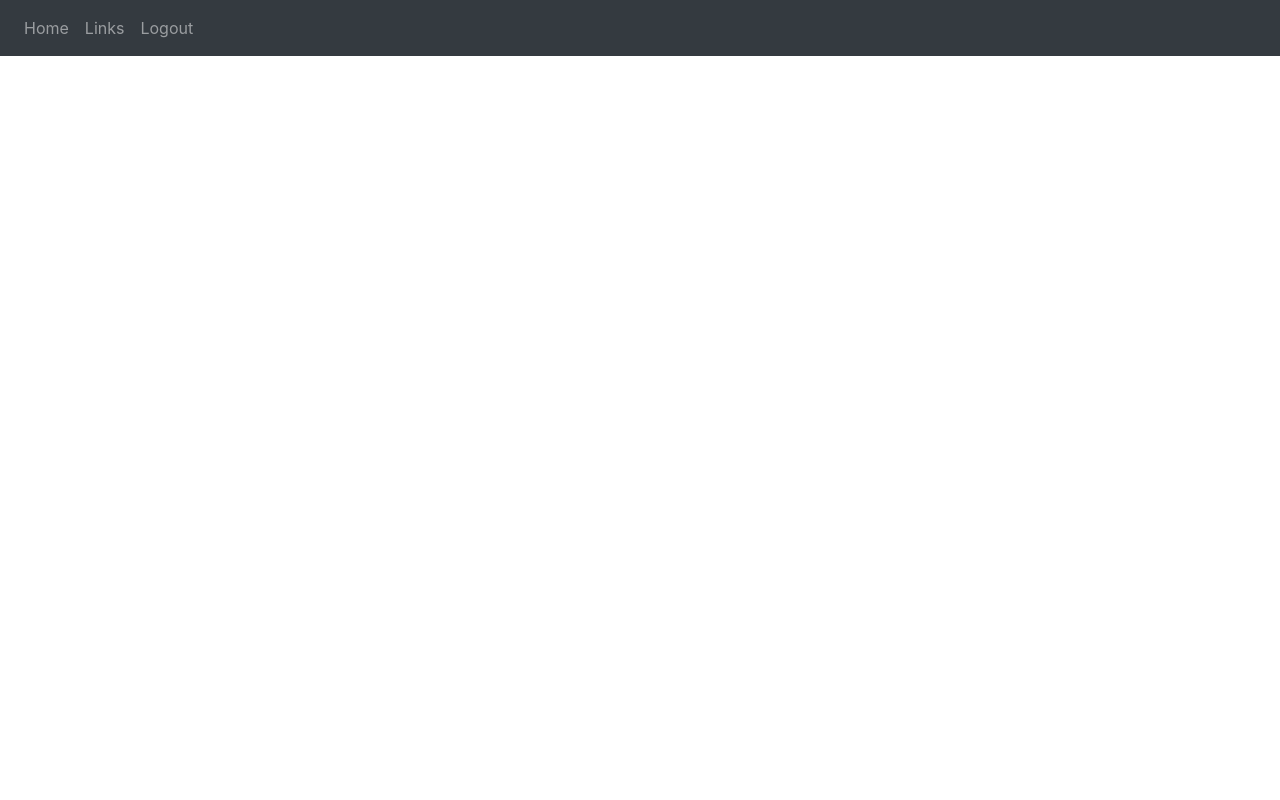
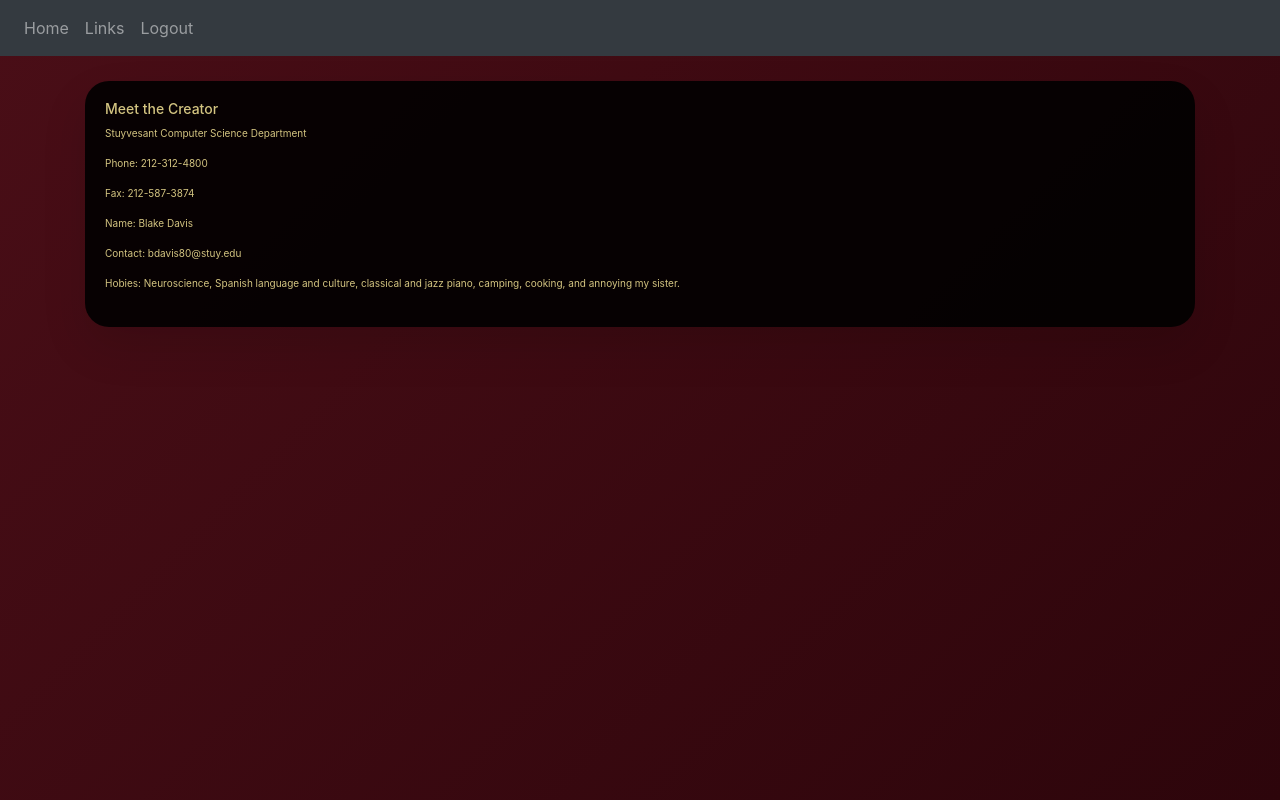
Before and after one commit to DJBlakethesnake/New-folder, a Flask app: page /Quiz in a window 1280 px wide. Run offline with Flask 3, Linux system fonts and the light colour scheme; a user stored in the database is signed in; parts of the project's set-up code (start-up, migrations or seed data) failed here and were passed over; some libraries are stand-ins or nearby versions.

Commit message:
Add footer with creator details and styles
Added footer section with creator information and styling.

```diff
--- a/website/templates/quiz.html
+++ b/website/templates/quiz.html
@@ -3,5 +3,45 @@
 {% block title %}Productivity Quiz{% endblock %}
 
 {% block content %}
+<style>
+    .footer {   background-color: #4a0e17;
+   text-align: left;
+   margin: 25px auto 40px auto;
+   padding: 20px;
+   border-radius: 24px;
+   background: rgba(0, 0, 0, 0.9);
+   box-shadow: 0 20px 45px rgba(0, 0, 0, 0.12);
+   max-width: 1120px;
+   animation: fadeInUp 0.7s ease;
+   }
+   body {
+    background: linear-gradient(135deg, #4a0e17 0%, #2d050b 100%);
+    min-height: 100vh;
+  }
+  @keyframes fadeInUp {
+    from {
+      opacity: 0;
+      transform: translateY(18px);
+    }
+    to {
+      opacity: 1;
+      transform: translateY(0);
+    }
+  }
+
+</style>
+
+<div class="footer">
+        <h1 style="font-size: 14px;
+        text-align:left; color: #d3c481">Meet the Creator</h1>
+        <p style="font-size: 10px; color: #d3c481">
+                Stuyvesant Computer Science Department <br></br>
+                Phone: 212-312-4800 <br></br>
+                Fax: 212-587-3874 <br></br>
+                Name: Blake Davis <br></br>
+                Contact: bdavis80@stuy.edu <br></br>
+                Hobies: Neuroscience, Spanish language and culture, classical and jazz piano, camping, cooking, and annoying my sister.
+        </p>
+  </div>
 
 {% endblock %}
```
